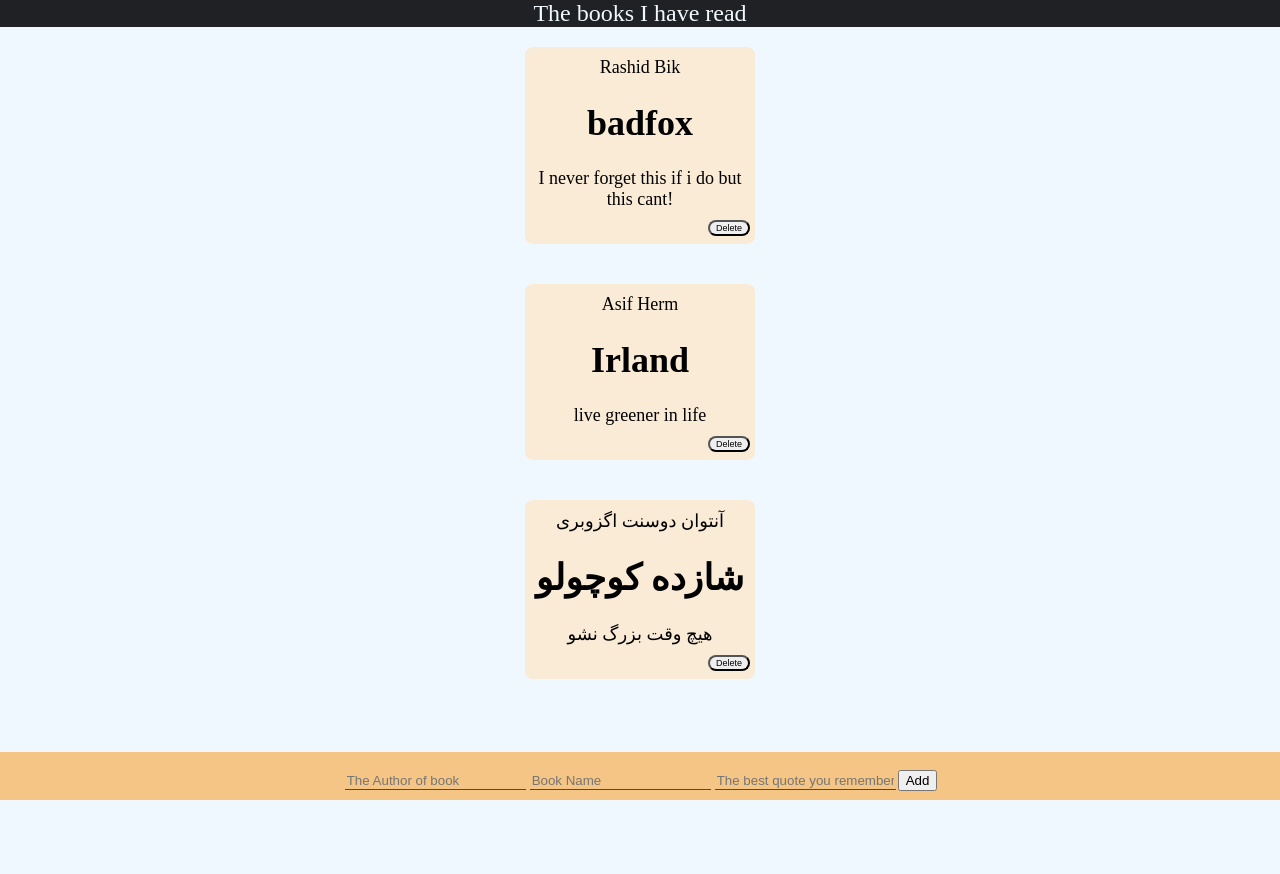
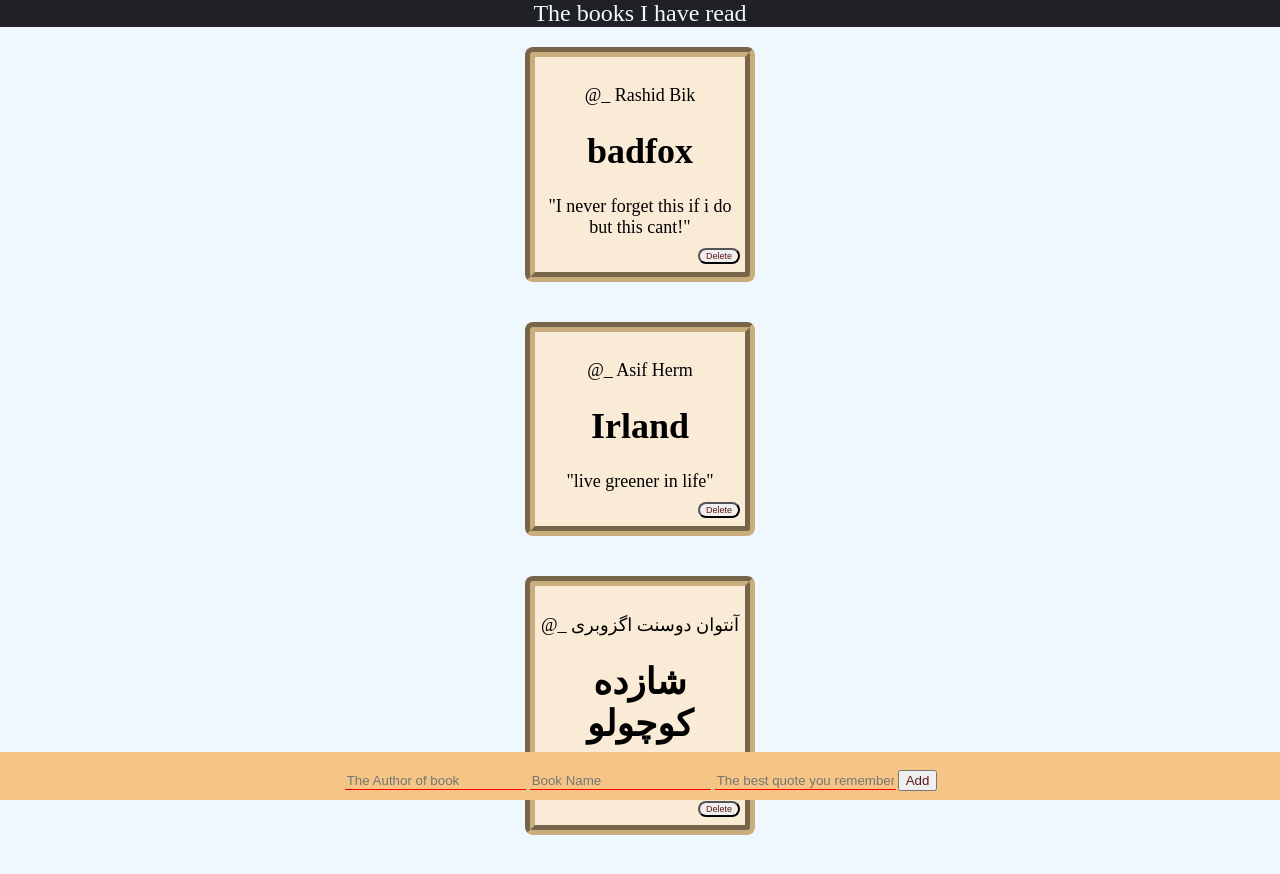
Before and after one commit to RashidBik/soclmdia-app, a React (Create React App) app: page / in a window 1280 px wide. Shown: the top 874 px of the page. Before the commit the page ends 800 px from the top, so only its background shows below. Built offline with nearby package versions, Linux system fonts and the light colour scheme; data requests are answered from the project's data file.

Commit message:
styling some

```diff
--- a/src/components/dirAddProduct/addPstyle.css
+++ b/src/components/dirAddProduct/addPstyle.css
@@ -27,4 +27,5 @@ input:focus::placeholder{
 }
 button{
     margin-top: 10px;
+    color:rgb(94, 24, 24);
 }
--- a/src/components/dirProduct/Product.js
+++ b/src/components/dirProduct/Product.js
@@ -5,9 +5,9 @@ import './delPstyle.css'
     return (
     <div className='contain'>
       <div className='box'>
-          <span>{` ${products.author}`}</span>
+          <p className='author'>{`@_ ${products.author}`}</p>
           <h1>{products.name}</h1>
-          <div>{products.qoute}</div>
+          <div>{`"${products.qoute}"`}</div>
           <button className='btn' onClick={()=>onDelete(products.id)}>Delete</button>
       </div>
     </div>
--- a/src/components/dirProduct/delPstyle.css
+++ b/src/components/dirProduct/delPstyle.css
@@ -1,6 +1,6 @@
 .contain{
     display: flex;
-    flex-direction: column-reverse;
+    flex-direction: column;
 }
 .box{
     margin: 20px auto;
@@ -9,6 +9,7 @@
     padding: 8px 5px;
     padding-top: 10px;
     background-color: antiquewhite;
+    border: 10px groove rgb(202, 173, 124);
 
 }
 
```
